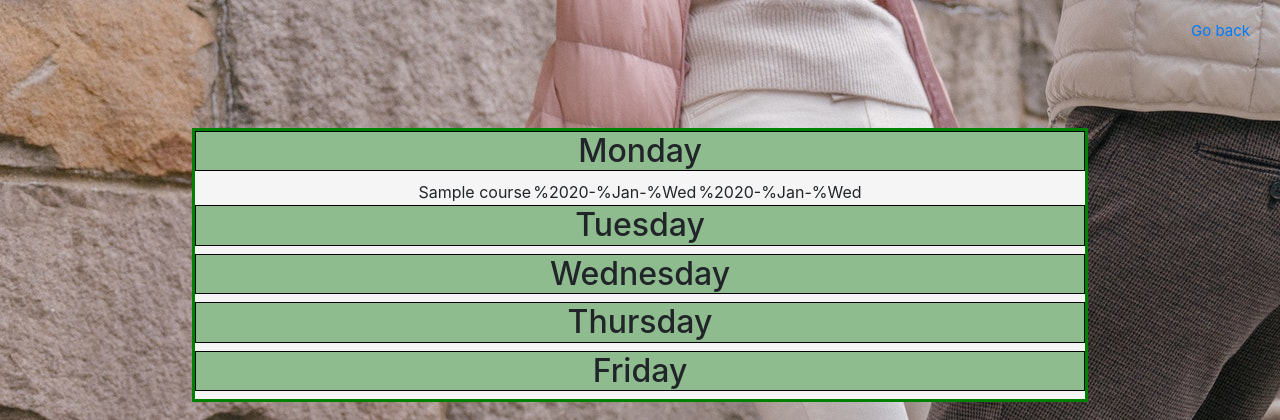
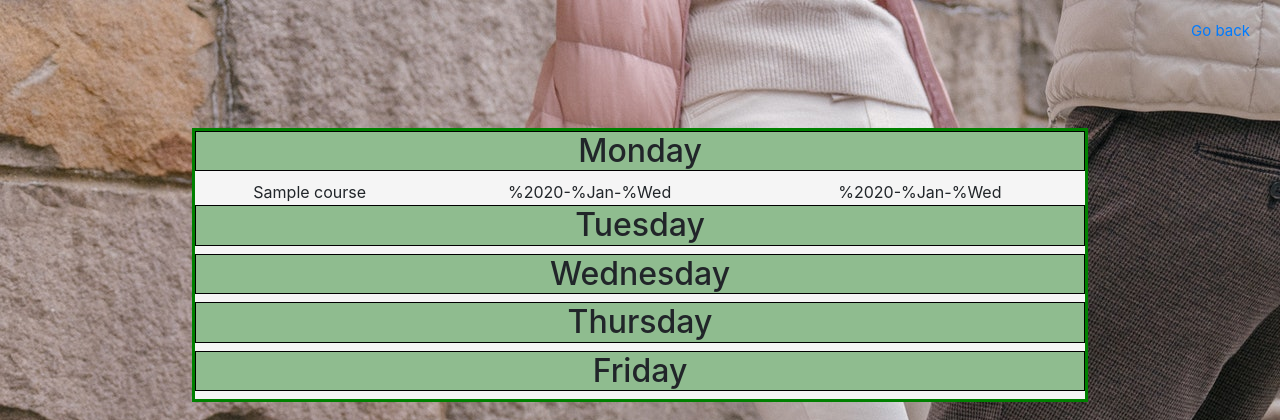
Before and after one commit to MBocian96/ITAPP_ODD_WED0730_dance_school_manager, a Django app: page /teacher/calendar/ in a window 1280 px wide. Shown: the top 420 px of the page. Run offline with Django 3.2, Linux system fonts and the light colour scheme; a user stored in the database is signed in; tables that the repository leaves empty hold one stand-in row (values such as "Sample post").

Commit message:
Fixes to calendar view

```diff
--- a/dance_school_manager/templates/profiles/student/calendar_view.html
+++ b/dance_school_manager/templates/profiles/student/calendar_view.html
@@ -5,7 +5,7 @@
         {% for day in days %}
             <h2 class="big-border">{{ day.0 }}</h2>
             {% for course in day.1 %}
-                <table class="middle">
+                <table class="title" style="width:100%">
                     <tr>
                         <td> {{ course.name }}</td>
                         <td> {{ course.start_date }}</td>
--- a/dance_school_manager/templates/profiles/teacher/calendar_view.html
+++ b/dance_school_manager/templates/profiles/teacher/calendar_view.html
@@ -5,7 +5,7 @@
     <h2 class="middle big-border">Monday</h2>
         {% if monday %}
             {% for course in monday %}
-                <table class="middle">
+                <table  class="title" style="width:100%">
                     <tr>
                         <td> {{ course.name }}</td>
                         <td> {{ course.start_date }}</td>
@@ -17,7 +17,7 @@
     <h2 class="big-border">Tuesday</h2>
         {% if tuesday %}
             {% for course in tuesday %}
-                <table class="middle">
+                <table  class="title" style="width:100%">
                     <tr>
                         <td> {{ course.name }}</td>
                         <td> {{ course.start_date }}</td>
@@ -29,7 +29,7 @@
     <h2 class="big-border">Wednesday</h2>
         {% if wednesday %}
             {% for course in wednesday %}
-                <table class="middle">
+                <table  class="title" style="width:100%">
                     <tr>
                         <td> {{ course.name }}</td>
                         <td> {{ course.start_date }}</td>
@@ -41,7 +41,7 @@
     <h2 class="big-border">Thursday</h2>
         {% if thursday %}
             {% for course in thursday %}
-                <table class="middle">
+                <table  class="title" style="width:100%">
                     <tr>
                         <td> {{ course.name }}</td>
                         <td> {{ course.start_date }}</td>
@@ -53,7 +53,7 @@
     <h2 class="big-border">Friday</h2>
         {% if friday %}
             {% for course in friday %}
-                <table class="middle">
+                <table  class="title" style="width:100%">
                     <tr>
                         <td> {{ course.name }}</td>
                         <td> {{ course.start_date }}</td>
```
